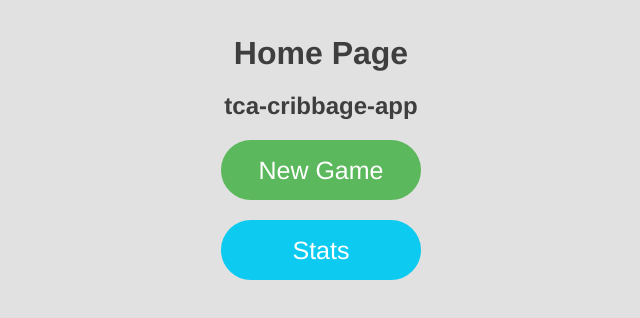
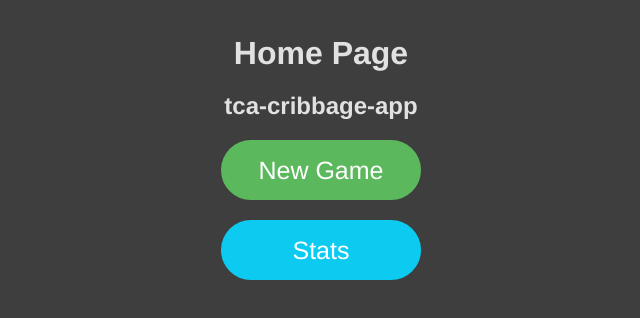
Before and after one commit to ClaytonDewey/tca-cribbage, a React (Create React App) app: page /#/ in a window 1280 px wide. Shown: the top 318 px of the page, without its empty margins (319-959 px from the left). Built offline with nearby package versions, Linux system fonts and the light colour scheme.

Commit message:
Add dark mode styles

```diff
--- a/public/index.html
+++ b/public/index.html
@@ -1,5 +1,5 @@
 <!DOCTYPE html>
-<html lang="en">
+<html lang="en" class="dark">
 
 <head>
     <meta charset="utf-8" />
--- a/src/sass/base/_base.scss
+++ b/src/sass/base/_base.scss
@@ -6,13 +6,22 @@
     box-sizing: inherit;
 }
 
+html.dark {
+    background-color: $black;
+    color: $light-gray-2;
+}
+
+html {
+    background: $light-gray-2;
+    color: $black;
+    transition: background-color 0.5s ease-in, color 0.5s ease-in;
+}
+
 html,
 body {
     margin: 0px auto;
     width: 100%;
     box-sizing: border-box;
-    background: $light-gray-2;
-    color: $black;
 }
 
 html {
```
